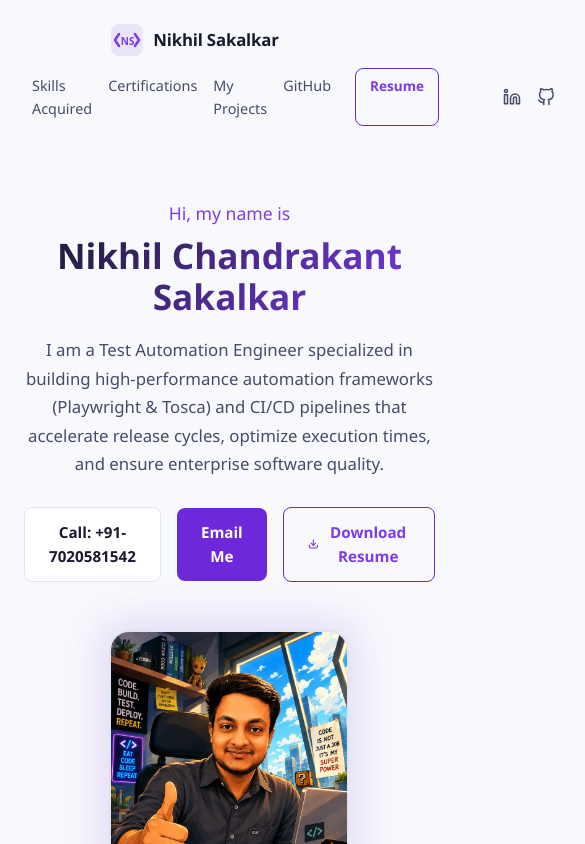
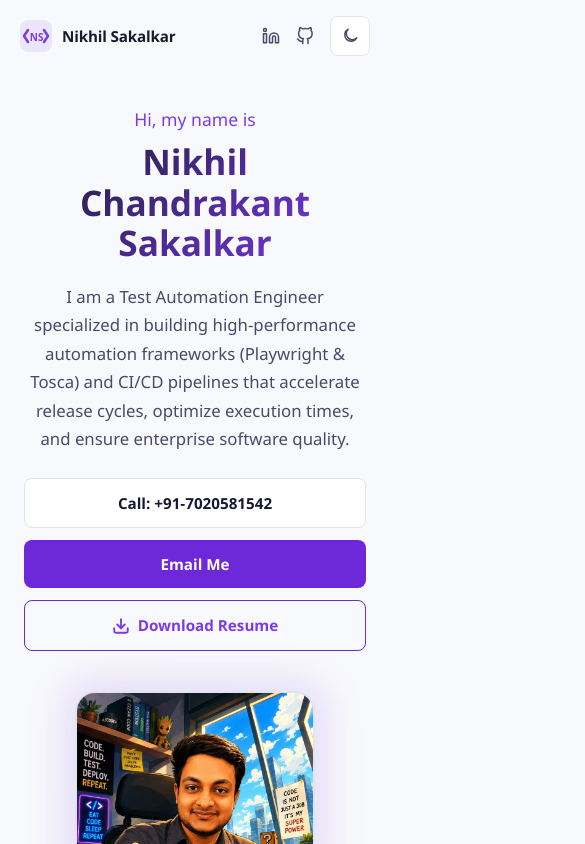
Before and after one commit to Nikk-code/PersonalPorfolio, a React (Vite) app: page / in a window 390 px wide. Shown: the top 844 px of the page, 585 px wide, since content can reach past the window. Built offline with nearby package versions, Linux system fonts and the light colour scheme.

Commit message:
style: fix mobile layout responsiveness across header, hero, and modals

```diff
--- a/src/App.css
+++ b/src/App.css
@@ -1340,11 +1340,20 @@ main {
 /* Responsive */
 @media (max-width: 768px) {
   .navbar__links {
+    display: none; /* Hide wide text links on mobile viewports to prevent wrapping and squishing */
+  }
+
+  .navbar__divider {
+    display: none;
+  }
+
+  .navbar__right {
     gap: 16px;
   }
 
   .stats {
     flex-direction: column;
+    padding: 24px 16px;
   }
 
   .stats__card:not(:last-child)::after {
@@ -1358,13 +1367,13 @@ main {
 
   .hero {
     grid-template-columns: 1fr;
-    gap: 48px;
+    gap: 40px;
     text-align: center;
-    padding: 48px 0 32px;
+    padding: 32px 0 24px;
   }
 
   .hero__tagline {
-    margin: 0 auto 28px;
+    margin: 0 auto 24px;
   }
 
   .hero__actions {
@@ -1374,6 +1383,7 @@ main {
   .hero__avatar-wrapper {
     width: 240px;
     height: 320px;
+    margin: 0 auto;
   }
 
   .projects__grid {
@@ -1381,15 +1391,103 @@ main {
   }
 }
 
-@media (max-width: 480px) {
-  .navbar {
+@media (max-width: 600px) {
+  .hero__actions {
     flex-direction: column;
+    width: 100%;
     gap: 12px;
   }
 
-  .navbar__right {
+  .hero__phone,
+  .hero__email,
+  .hero__resume {
     width: 100%;
-    justify-content: space-between;
+    text-align: center;
+    justify-content: center;
+    box-sizing: border-box;
+  }
+
+  /* Reposition certifications navigation on tiny screens to maximize card width */
+  .certificates__wrapper {
+    gap: 0;
+  }
+
+  .certificates__btn {
+    position: absolute;
+    top: 50%;
+    transform: translateY(-50%);
+    z-index: 10;
+    background-color: var(--bg-card);
+    border-color: var(--border);
+    box-shadow: 0 4px 12px rgba(0, 0, 0, 0.15);
+  }
+
+  .certificates__btn--prev {
+    left: -8px;
+  }
+
+  .certificates__btn--next {
+    right: -8px;
+  }
+
+  /* Responsive preview modal layouts to fit short screens */
+  .cert-modal__header {
+    flex-direction: column;
+    align-items: flex-start;
+    gap: 12px;
+    padding: 16px;
+    position: relative;
+  }
+
+  .cert-modal__title {
+    max-width: 90%;
+    white-space: normal;
+    font-size: 1rem;
+    line-height: 1.4;
+  }
+
+  .cert-modal__actions {
+    width: 100%;
+    justify-content: flex-start;
+    gap: 8px;
+  }
+
+  .cert-modal__actions .cert-modal__close {
+    position: absolute;
+    top: 12px;
+    right: 12px;
+  }
+
+  .cert-modal__body {
+    padding: 12px;
+  }
+
+  .cert-modal__iframe {
+    height: 360px;
+  }
+}
+
+@media (max-width: 480px) {
+  .navbar {
+    padding: 16px 20px;
+  }
+
+  .navbar-header--scrolled .navbar {
+    padding: 12px 20px;
+  }
+
+  .navbar__brand-text {
+    font-size: 0.95rem;
+  }
+
+  .project-card__header {
+    flex-direction: column;
+    gap: 6px;
+    align-items: flex-start;
+  }
+
+  .project-card__date {
+    white-space: normal;
   }
 
   .modal {
```
